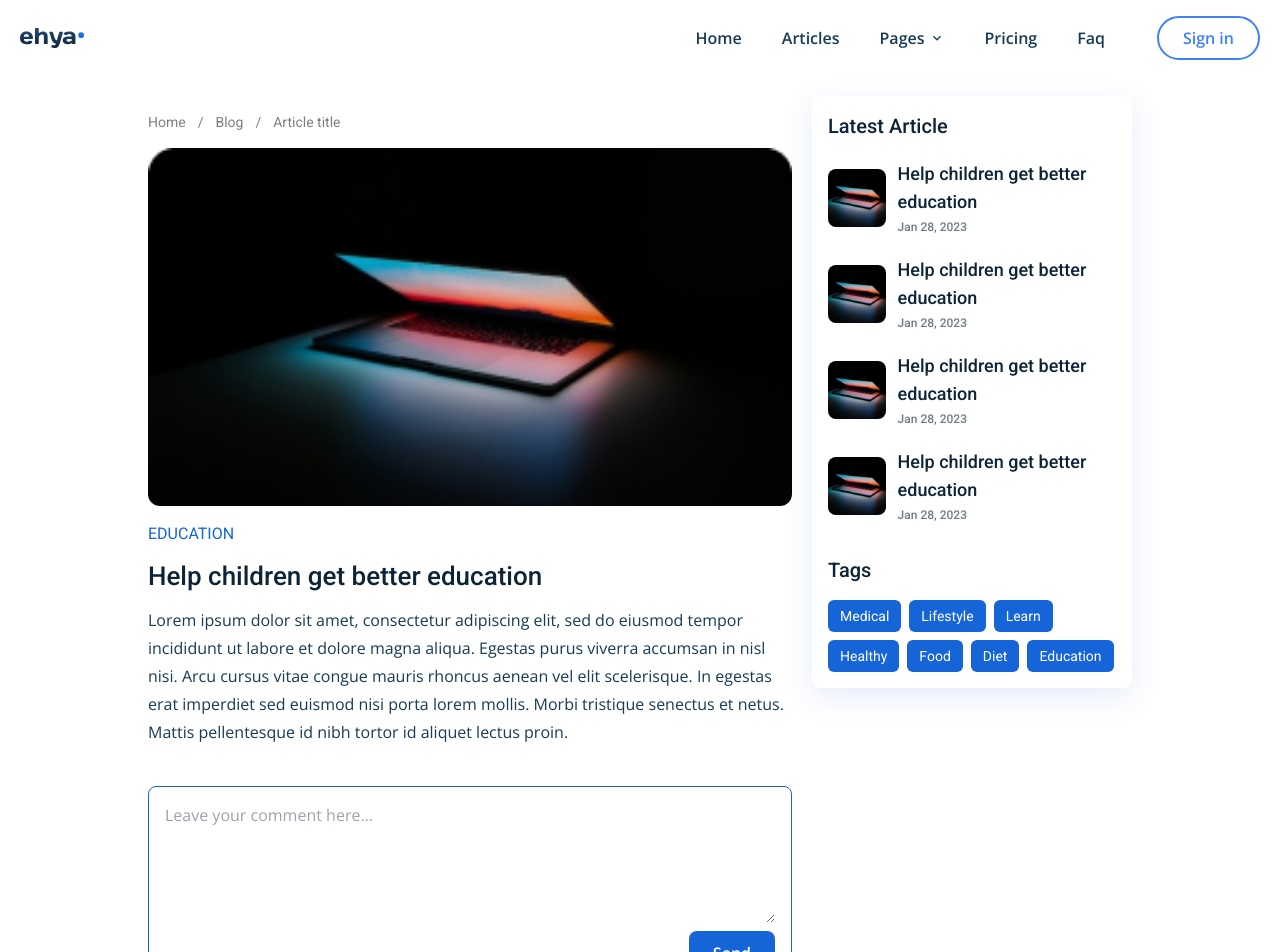
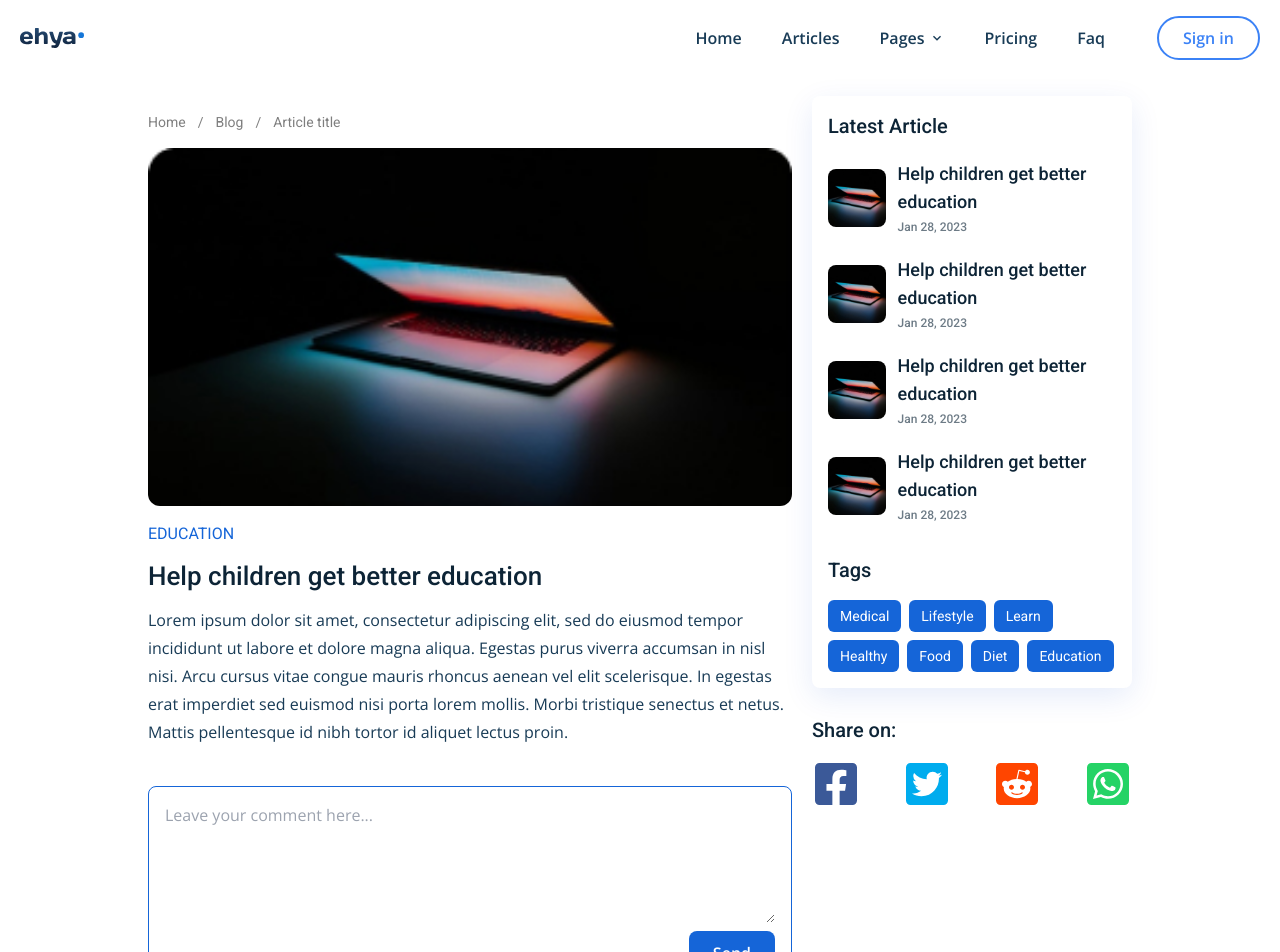
Before and after one commit to VDucDung/blog-app-client, a React (Create React App) app: page /blog/1 in a window 1280 px wide. Shown: the top 952 px of the page. Built offline with nearby package versions, Linux system fonts and the light colour scheme.

Commit message:
✅ Add social media sharing buttons

```diff
--- /dev/null
+++ b/src/components/SocialShareButtons.jsx
@@ -0,0 +1,43 @@
+import {
+  FaFacebookSquare,
+  FaTwitterSquare,
+  FaRedditSquare,
+  FaWhatsappSquare
+} from 'react-icons/fa'
+
+const SocialShareButtons = ({ url, title }) => {
+  return (
+    <div className="w-full flex justify-between">
+      <a
+        target="_blank"
+        rel="noreferrer"
+        href={`https://www.facebook.com/dialog/share?app_id=811286384205211&display=popup&href=${url}`}
+      >
+        <FaFacebookSquare className="text-[#3b5998] w-12 h-auto" />
+      </a>
+      <a
+        target="_blank"
+        rel="noreferrer"
+        href={`https://twitter.com/intent/tweet?url=${url}`}
+      >
+        <FaTwitterSquare className="text-[#00acee] w-12 h-auto" />
+      </a>
+      <a
+        target="_blank"
+        rel="noreferrer"
+        href={`http://www.reddit.com/submit?url=${url}&title=${title}`}
+      >
+        <FaRedditSquare className="text-[#ff4500] w-12 h-auto" />
+      </a>
+      <a
+        target="_blank"
+        rel="noreferrer"
+        href={`https://api.whatsapp.com/send/?text=${url}`}
+      >
+        <FaWhatsappSquare className="text-[#25D366] w-12 h-auto" />
+      </a>
+    </div>
+  )
+}
+
+export default SocialShareButtons
--- a/src/components/comments/Comment.jsx
+++ b/src/components/comments/Comment.jsx
@@ -35,7 +35,7 @@
         className='w-9 h-9 object-cover rounded-full'
       />
       <div className='flex-1 flex flex-col'>
-        <h5 className='font-bold text-dark-hard text-xs'>
+        <h5 className='font-bold text-dark-hard text-xs lg:text-sm'>
           {comment.user.name}
         </h5>
         <span className='text-xs text-dark-light'>
--- a/src/components/comments/CommentForm.jsx
+++ b/src/components/comments/CommentForm.jsx
@@ -24,7 +24,7 @@
           value={value}
           onChange={(e) => setValue(e.target.value)}
         />
-        <div className='flex items-center gap-x-2 pt-2'>
+        <div className='flex flex-col-reverse gap-y-2 items-center gap-x-2 pt-2 min-[420px]:flex-row'>
           {formCancelHandler && (
             <button
               onClick={formCancelHandler}
--- a/src/pages/articleDetail/ArticleDetailPage.jsx
+++ b/src/pages/articleDetail/ArticleDetailPage.jsx
@@ -4,6 +4,7 @@
 import { images } from '../../constants'
 import SuggestedPosts from './container/SuggestedPosts'
 import CommentsContainer from 'components/comments/CommentsContainer'
+import SocialShareButtons from 'components/SocialShareButtons'
 
 const breadCrumbsData = [
   { name: 'Home', link: '/' },
@@ -81,12 +82,27 @@
           </div>
           <CommentsContainer className='mt-10' logginedUserId='a' />
         </article>
+        <div>
           <SuggestedPosts
             header='Latest Article'
             posts={postsData}
             tags={tagsData}
             className='mt-8 lg:mt-0 lg:max-w-xs'
           />
+          <div className='mt-7'>
+            <h2 className='font-roboto font-medium text-dark-hard mb-4 md:text-xl'>
+              Share on:
+            </h2>
+            <SocialShareButtons
+              url={encodeURI(
+                'https://moonfo.com/post/client-side-and-server-side-explanation'
+              )}
+              title={encodeURIComponent(
+                'Client-side and Server-side explanation'
+              )}
+            />
+          </div>
+        </div>
       </section>
     </MainLayout>
   )
```
Lines whose indentation alone changed are shown as unchanged.
